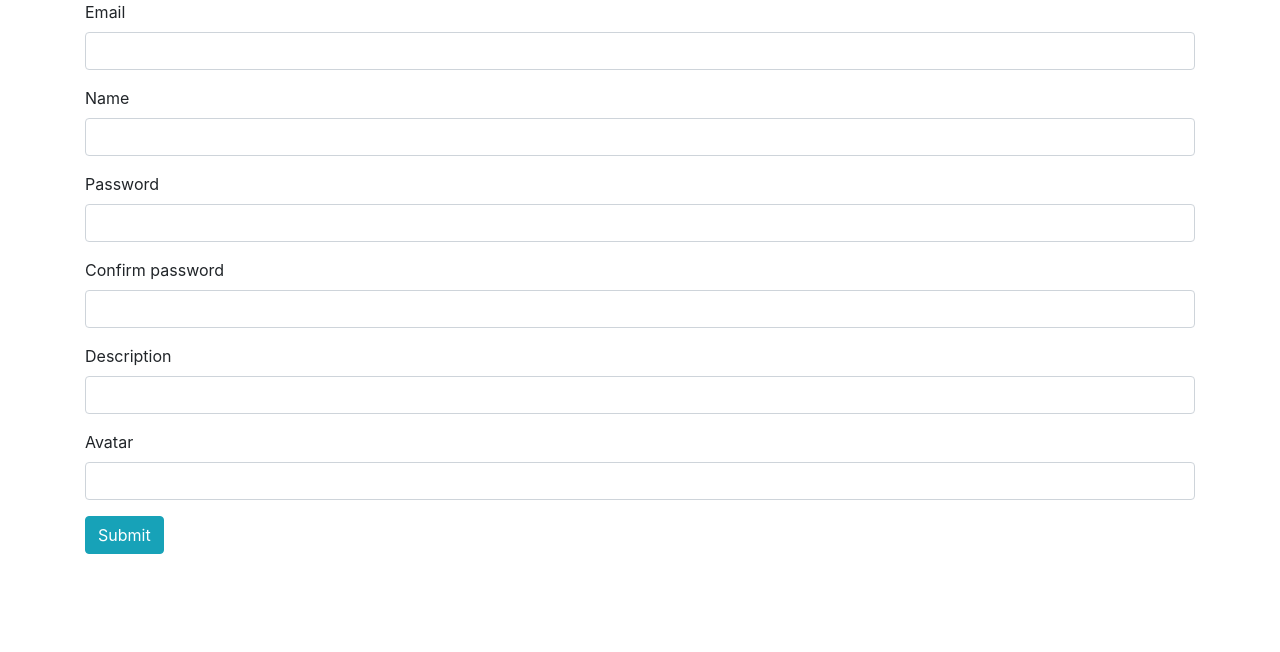
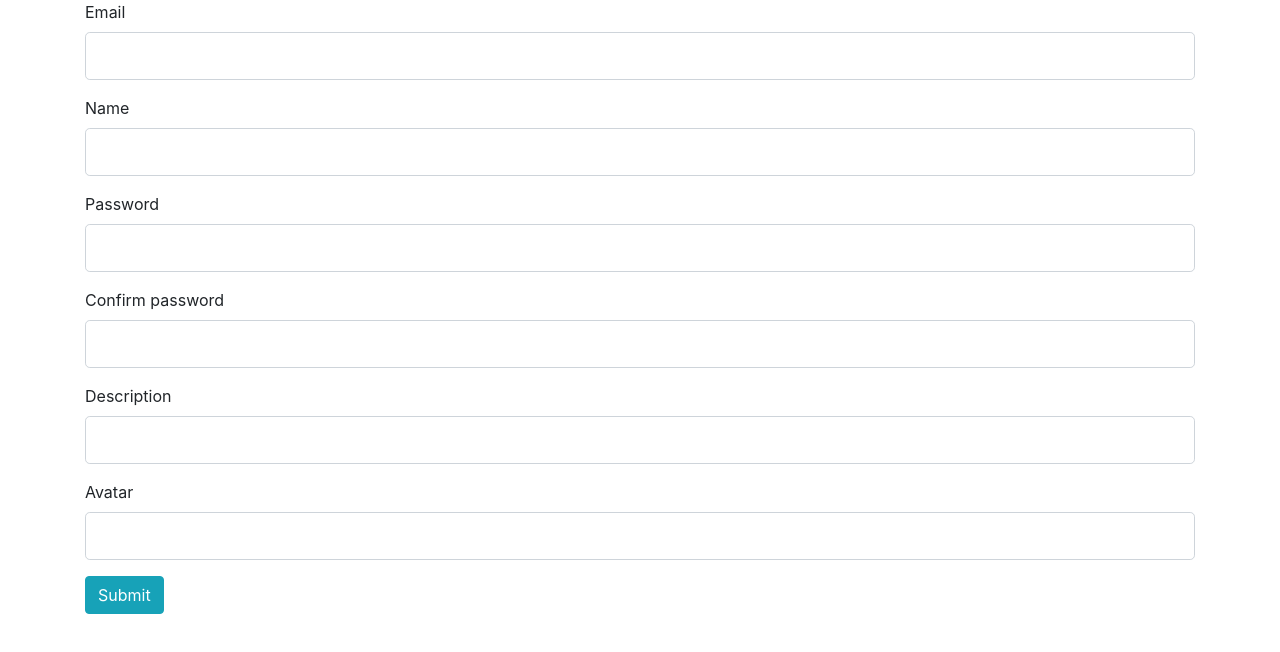
Before and after one commit to dmarch0/picshare, a React (Create React App) app in the folder client/: page /register in a window 1280 px wide. Shown: the top 652 px of the page. Built offline with nearby package versions, Linux system fonts and the light colour scheme; no server answers.

Commit message:
added validation fucntionality to register from, started adding profile dispaly with hooks, some minor fixes

```diff
--- a/client/src/App.js
+++ b/client/src/App.js
@@ -1,11 +1,16 @@
 import React from "react";
 import Login from "./components/auth/Login";
 import Register from "./components/auth/Register";
-import { BrowserRouter as Router, Route } from "react-router-dom";
+import { BrowserRouter as Router, Route, Switch } from "react-router-dom";
 import { Provider } from "react-redux";
 import { createStore, compose, applyMiddleware } from "redux";
 import reducers from "./reducers";
 import thunk from "redux-thunk";
+import ProtectedRoute from "./components/common/ProtectedRoute";
+import setAuthToken from "./utils/setAuthToken";
+import jwt_decode from "jwt-decode";
+import { setCurrentUser } from "./actions/authActions";
+import ProfileDisplay from "./components/profile-display/ProfileDisplay";
 
 const initialState = {};
 const middleware = [thunk];
@@ -19,12 +24,25 @@ const store = createStore(
   )
 );
 
+if (localStorage.jwt_token) {
+  console.log("Im here");
+  setAuthToken(localStorage.jwt_token);
+
+  const decoded = jwt_decode(localStorage.jwt_token);
+
+  store.dispatch(setCurrentUser(decoded));
+}
+
 function App() {
   return (
     <Provider store={store}>
       <Router>
         <Route exact path="/login" component={Login} />
         <Route exact path="/register" component={Register} />
+        <Route exact path="/:profile_id" component={ProfileDisplay} />
+        <Switch>
+          <ProtectedRoute exact path="/feed" />
+        </Switch>
       </Router>
     </Provider>
   );
--- a/client/src/actions/authActions.js
+++ b/client/src/actions/authActions.js
@@ -3,20 +3,20 @@ import { SET_CURRENT_USER, GET_ERRORS } from "./types";
 import jwt_decode from "jwt-decode";
 import setAuthToken from "../utils/setAuthToken";
 
-export const registerUser = formValues => dispatch => {
+export const registerUser = (formValues, history) => dispatch => {
   axios({
     method: "post",
     url: "http://localhost:5000/api/profiles/register",
     data: formValues,
     mode: "no-cors"
   })
-    .then(res => console.log(res.data))
+    .then(res => history.push("/login"))
     .catch(error =>
       dispatch({ type: GET_ERRORS, payload: error.response.data })
     );
 };
 
-export const loginUser = formValues => dispatch => {
+export const loginUser = (formValues, history) => dispatch => {
   axios({
     method: "post",
     url: "http://localhost:5000/api/profiles/login",
@@ -29,6 +29,7 @@ export const loginUser = formValues => dispatch => {
       setAuthToken(token);
       const decoded = jwt_decode(token);
       dispatch(setCurrentUser(decoded));
+      history.push("/feed");
     })
     .catch(error => {
       dispatch({ type: GET_ERRORS, payload: error.response.data });
--- a/client/src/components/auth/Login.js
+++ b/client/src/components/auth/Login.js
@@ -5,7 +5,7 @@ import { loginUser } from "../../actions/authActions";
 
 class Login extends React.Component {
   onSubmit = formValues => {
-    this.props.loginUser(formValues);
+    this.props.loginUser(formValues, this.props.history);
   };
   render() {
     return (
--- a/client/src/components/auth/Register.js
+++ b/client/src/components/auth/Register.js
@@ -5,9 +5,12 @@ import { registerUser } from "../../actions/authActions";
 
 class Register extends Component {
   onSubmit = formValues => {
-    this.props.registerUser(formValues);
+    this.props.registerUser(formValues, this.props.history);
   };
+
   render() {
+    const error = this.props.formError;
+    console.log(error);
     return (
       <div className="container">
         <form onSubmit={this.props.handleSubmit(this.onSubmit)}>
@@ -15,61 +18,99 @@ class Register extends Component {
             {" "}
             <label>Email</label>
             <Field
+              className={
+                error.email
+                  ? "form-control form-control-lg is-invalid"
+                  : "form-control form-control-lg"
+              }
               type="email"
               name="email"
               component="input"
-              className="form-control"
             />
+            {error.email && (
+              <div className="invalid-feedback">{error.email}</div>
+            )}
           </div>
           <div className="form-group">
             {" "}
             <label>Name</label>
             <Field
+              className={
+                error.name
+                  ? "form-control form-control-lg is-invalid"
+                  : "form-control form-control-lg"
+              }
               type="text"
               name="name"
               component="input"
-              className="form-control"
             />
+            {error.name && <div className="invalid-feedback">{error.name}</div>}
           </div>
           <div className="form-group">
             {" "}
             <label>Password</label>
             <Field
-              type="text"
+              className={
+                error.password
+                  ? "form-control form-control-lg is-invalid"
+                  : "form-control form-control-lg"
+              }
+              type="password"
               name="password"
               component="input"
-              className="form-control"
             />
+            {error.password && (
+              <div className="invalid-feedback">{error.password}</div>
+            )}
           </div>
           <div className="form-group">
             {" "}
             <label>Confirm password</label>
             <Field
-              type="text"
+              className={
+                error.password2
+                  ? "form-control form-control-lg is-invalid"
+                  : "form-control form-control-lg"
+              }
+              type="password"
               name="password2"
               component="input"
-              className="form-control"
             />
+            {error.password2 && (
+              <div className="invalid-feedback">{error.password2}</div>
+            )}
           </div>
           <div className="form-group">
             {" "}
             <label>Description</label>
             <Field
+              className={
+                error.desc
+                  ? "form-control form-control-lg is-invalid"
+                  : "form-control form-control-lg"
+              }
               type="text"
               name="desc"
               component="input"
-              className="form-control"
             />
+            {error.desc && <div className="invalid-feedback">{error.desc}</div>}
           </div>
           <div className="form-group">
             {" "}
             <label>Avatar</label>
             <Field
+              className={
+                error.avatar
+                  ? "form-control form-control-lg is-invalid"
+                  : "form-control form-control-lg"
+              }
               type="text"
               name="avatar"
               component="input"
-              className="form-control"
             />
+            {error.avatar && (
+              <div className="invalid-feedback">{error.avatar}</div>
+            )}
           </div>
           <button className="btn btn-info">Submit</button>
         </form>
@@ -81,7 +122,7 @@ class Register extends Component {
 const formConnected = reduxForm({ form: "registerForm" })(Register);
 
 const mapStateToProps = state => {
-  return {};
+  return { formError: state.error };
 };
 
 export default connect(
--- /dev/null
+++ b/client/src/components/common/ProtectedRoute.js
@@ -0,0 +1,21 @@
+import React from "react";
+import { Route, Redirect } from "react-router-dom";
+import { connect } from "react-redux";
+
+const ProtectedRoute = ({ component: Component, auth, ...rest }) => (
+  <Route
+    {...rest}
+    render={props =>
+      auth.isAuthenticated ? <Component {...props} /> : <Redirect to="/login" />
+    }
+  />
+);
+
+const mapStateToProps = state => {
+  return { auth: state.auth };
+};
+
+export default connect(
+  mapStateToProps,
+  {}
+)(ProtectedRoute);
--- /dev/null
+++ b/client/src/components/profile-display/ProfileDisplay.js
@@ -0,0 +1,30 @@
+import React, { useEffect, useState } from "react";
+import axios from "axios";
+import { connect } from "react-redux";
+
+const ProfileDisplay = props => {
+  const [images, setImages] = useState([]);
+  useEffect(() => {
+    (async () => {
+      const res = await axios({
+        method: "get",
+        url: `http://localhost:5000/api/profiles/profile_images/${
+          props.match.params.profile_id
+        }`,
+        mode: "no-cors"
+      });
+      setImages(res.data.images);
+    })();
+  }, []);
+
+  return <div>{images ? images.map(image => <img src={image} />) : null}</div>;
+};
+
+const mapStateToProps = state => {
+  return {};
+};
+
+export default connect(
+  mapStateToProps,
+  {}
+)(ProfileDisplay);
--- a/client/src/reducers/authReducer.js
+++ b/client/src/reducers/authReducer.js
@@ -1,11 +1,11 @@
 import { SET_CURRENT_USER } from "../actions/types";
 
-const initialState = {};
+const initialState = { isAuthenticated: false, user: {} };
 
 const authReducer = (state = initialState, action) => {
   switch (action.type) {
     case SET_CURRENT_USER:
-      return { isAuthentificated: true, user: action.payload };
+      return { isAuthenticated: true, user: action.payload };
     default:
       return state;
   }
--- a/client/src/reducers/errorReducer.js
+++ b/client/src/reducers/errorReducer.js
@@ -6,7 +6,7 @@ const errorReducer = (state = initialState, action) => {
     case GET_ERRORS:
       return action.payload;
     default:
-      return state;
+      return {};
   }
 };
 
```
Also changed, not shown: client/src/actions/profileActions.js (added), client/src/components/profile-display/ProfileAlbum.js (added), client/src/components/profile-display/ProfileCard.js (added), 1 other file (tests, documents, lock files or other folders).
